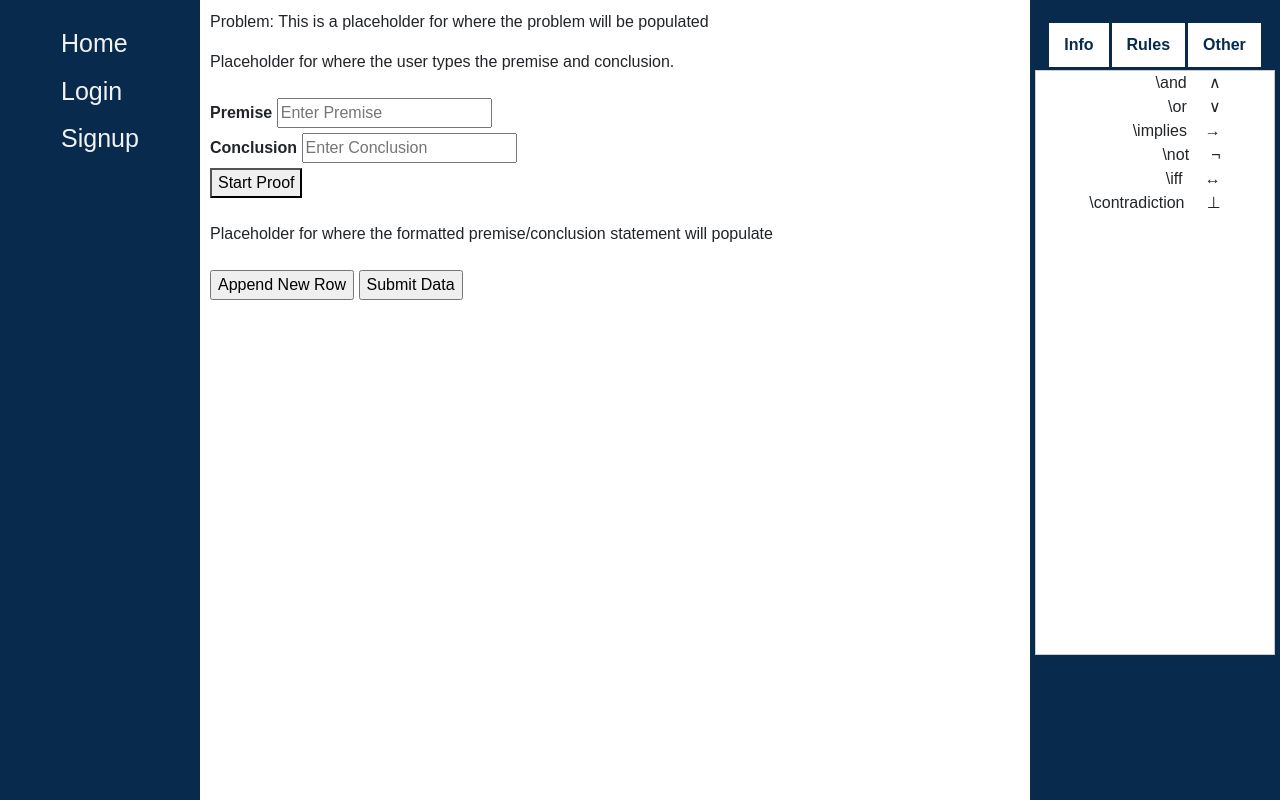
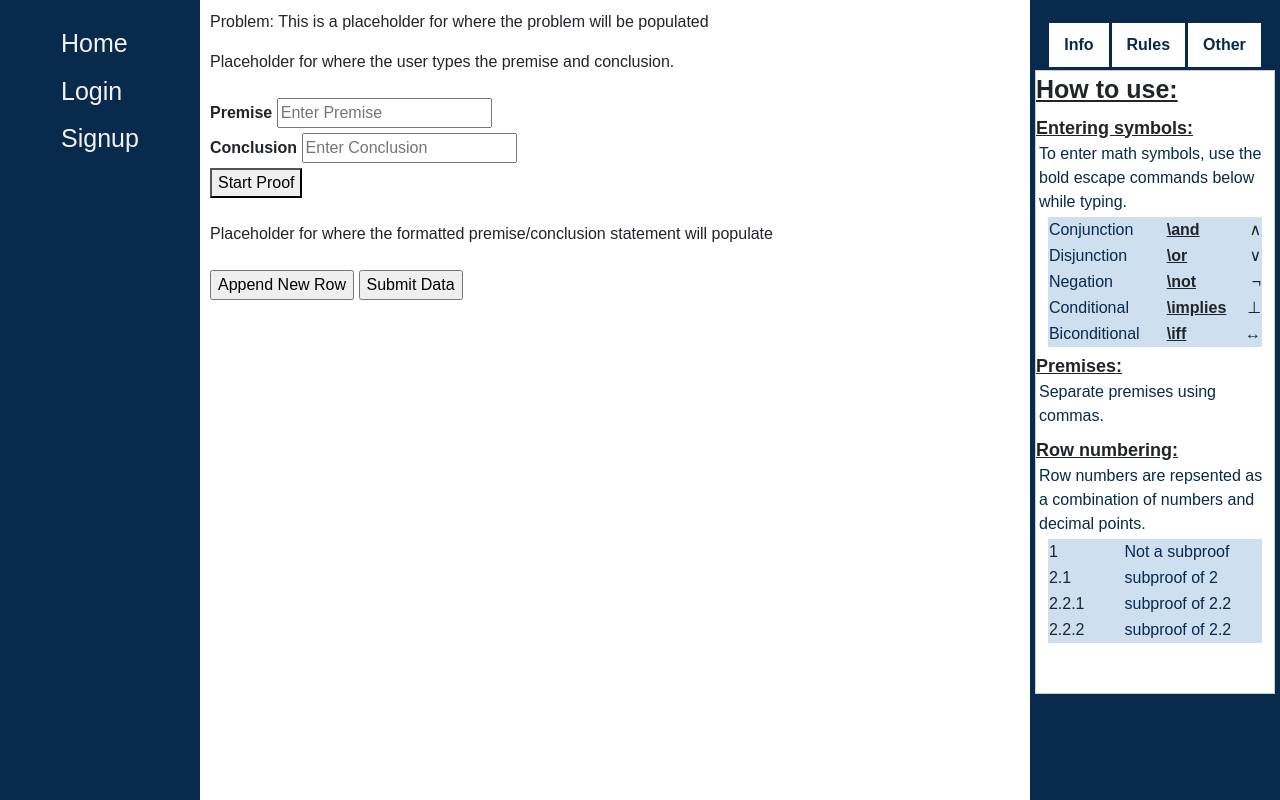
Before and after one commit to cmsho/Proof-Tool, a Django app: page /proofs/assignmentpage/ in a window 1280 px wide. Run offline with Django 3.2, Linux system fonts and the light colour scheme; some libraries are stand-ins or nearby versions.

Commit message:
Updates to right navigation menu

```diff
--- a/proofchecker/static/proofchecker/css/right_menu_navigation.css
+++ b/proofchecker/static/proofchecker/css/right_menu_navigation.css
@@ -41,23 +41,88 @@
 
 
 #menu{
-  height: 75%;
+  height: 80%;
   width: 100%;
   background: white;
   border: 1px solid #ccc;
   display: flex;
   flex-direction: column;
-  align-items: center;
+  /* align-items: center; */
   text-align: right;
   overflow: auto;
 }
 
+#main-header{
+  font-weight:bold;
+  font-size: 25px;
+  text-decoration: underline;
+}
+
+#sub-header{
+  font-weight:bold;
+  font-size: 18px;
+  text-decoration: underline;
+  padding-top:6px;
+}
+
+#item-name{
+  font-weight:bold;
+  font-size: 16px;
+  padding-top:6px;
+  padding-left:2px;
+  padding-bottom: 0px;
+}
+
+#instruction{
+  padding-left: 3px;
+  padding-bottom: 3px;
+  color: #072a4d;
+}
+
+table{
+  table-layout: fixed;
+  width:100%;
+  background-color: #bdd4ebbe;
+  margin-left: auto;
+  margin-right: auto;
+}
 
 #info-information {
+  text-align: left;
   display: visible;
 }
 
+#left{
+  color: #072a4d;
+  width: 55%;
+  /* text-align: left; */
+}
+
+#center{
+  width: 35%;
+  font-weight:bold;
+  text-decoration: underline;
+  /* text-align: left; */
+}
+
+#right{
+  text-align: right;
+  width: 10%;
+}
+
+#left-proof{
+  text-align: left;
+  width:30%;
+}
+
+
+#info-table{
+  width:90%;
+}
+
+
 #rules-information {
+  text-align:left;
   display:none;
 }
 
--- a/proofchecker/templates/proofchecker/right_navigation_menu.html
+++ b/proofchecker/templates/proofchecker/right_navigation_menu.html
@@ -25,36 +25,107 @@
 
         <div id="menu">
             <div id="info-information">
-                \and &nbsp&nbsp&nbsp ∧
-                <br> \or &nbsp&nbsp&nbsp ∨
-                <br> \implies &nbsp&nbsp →
-                <br> \not &nbsp&nbsp&nbsp ¬
-                <br> \iff &nbsp&nbsp&nbsp ↔
-                <br> \contradiction &nbsp&nbsp&nbsp ⊥
-                <br>
+                <div id="main-header">How to use:</div>
+
+                <div id="sub-header">Entering symbols:</div>
+
+                <div id="instruction"> To enter math symbols, use the bold escape commands below while typing.</div>
+                <table id="info-table">
+                    <tbody>
+                        <tr>
+                            <td id="left">Conjunction</td>
+                            <td id="center">\and</td>
+                            <td id="right">∧</td>
+                        </tr>
+                        <tr>
+                            <td id="left">Disjunction</td>
+                            <td id="center">\or</td>
+                            <td id="right">∨</td>
+                        </tr>
+                        <tr>
+                            <td id="left">Negation</td>
+                            <td id="center">\not</td>
+                            <td id="right">¬</td>
+                        </tr>
+                        <tr>
+                            <td id="left">Conditional</td>
+                            <td id="center">\implies</td>
+                            <td id="right">⊥</td>
+                        </tr>
+                        <tr>
+                            <td id="left">Biconditional</td>
+                            <td id="center">\iff</td>
+                            <td id="right">↔</td>
+                        </tr>
+                        <tr>
+                        </tr>
+                    </tbody>
+                </table>
+
+                <div id="sub-header">Premises:</div>
+
+                <div id="instruction"> Separate premises using commas.</div>
+
+                <div id="sub-header">Row numbering:</div>
+
+                <div id="instruction"> Row numbers are repsented as a combination of numbers and decimal points.</div>
+                <table id="info-table">
+                    <tbody>
+                        <tr>
+                            <td id="left-proof">1</td>
+                            <td id="left">Not a subproof</td>
+                        </tr>
+                        <tr>
+                            <td id="left-proof">2.1</td>
+                            <td id="left">subproof of 2</td>
+                        </tr>
+                        <tr>
+                            <td id="left-proof">2.2.1</td>
+                            <td id="left">subproof of 2.2 </td>
+                        </tr>
+                        <tr>
+                            <td id="left-proof">2.2.2</td>
+                            <td id="left">subproof of 2.2</td>
+                        </tr>
+                        </tr>
+                        <tr>
+                    </tbody>
+                </table>
+
             </div>
 
             <div id="rules-information">
+                <div id="main-header">Rules:</div>
+
+
+                <div id="item-name">Conjunction:</div>
+                <img src="{% static 'proofchecker/images/ae.svg' %}" alt="My image">
                 <img src="{% static 'proofchecker/images/ai.svg' %}" alt="My image">
-                <br>
-                <img src="{% static 'proofchecker/images/ae.svg' %}" alt="My image">
-                <br>
+
+                <div id="item-name">Disjunction:</div>
+                <img src="{% static 'proofchecker/images/oe.svg' %}" alt="My image">
                 <img src="{% static 'proofchecker/images/oi.svg' %}" alt="My image">
-                <br>
-                <img src="{% static 'proofchecker/images/oe.svg' %}" alt="My image">
-                <br>
+
+                <div id="item-name">Negation:</div>
+                <img src="{% static 'proofchecker/images/ne.svg' %}" alt="My image">
+                <img src="{% static 'proofchecker/images/ni.svg' %}" alt="My image">
+
+                <div id="item-name">Conditional:</div>
+                <img src="{% static 'proofchecker/images/ce.svg' %}" alt="My image">
                 <img src="{% static 'proofchecker/images/ci.svg' %}" alt="My image">
-                <br>
-                <img src="{% static 'proofchecker/images/ni.svg' %}" alt="My image">
-                <br>
-                <img src="{% static 'proofchecker/images/ne.svg' %}" alt="My image">
-                <br>
+
+                <div id="item-name">Conditional:</div>
+                <p>Coming soon</p>
+
+                <div id="item-name">Indirect Proof:</div>
+                <img src="{% static 'proofchecker/images/ip.svg' %}" alt="My image">
+
+                <div id="item-name">Explosion:</div>
                 <img src="{% static 'proofchecker/images/xp.svg' %}" alt="My image">
-                <br>
-                <img src="{% static 'proofchecker/images/ip.svg' %}" alt="My image">
-                <br>
-                <img src="{% static 'proofchecker/images/Ai.svg' %}" alt="My image">
-                <br>
+
+                <div id="item-name">Double Negation Elimination:</div>
+                <p>Coming soon</p>
+
 
             </div>
 
```
